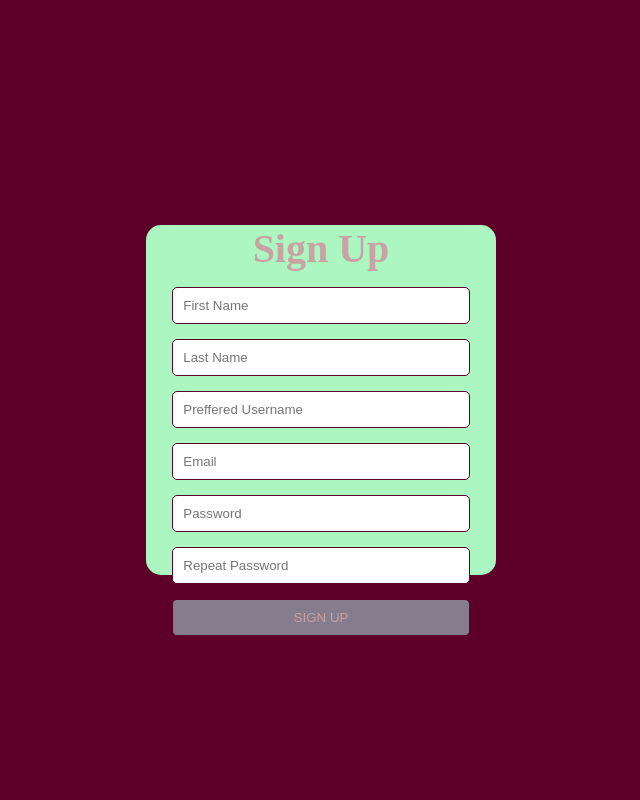
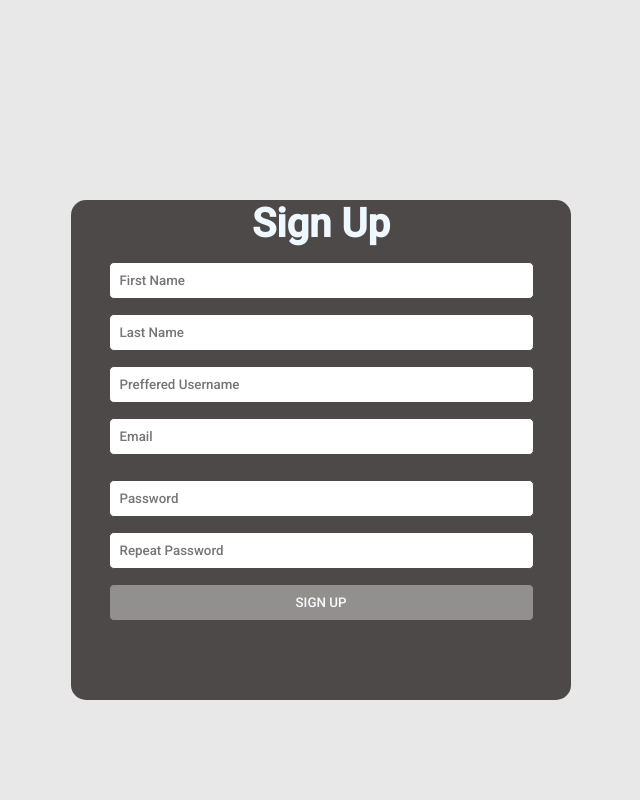
Before and after one commit to MaskoMasko/tesitng, a Python web app: template templates/signup.html in a window 1280 px wide. Shown: the whole page, without its empty margins (319-959 px from the left). Run offline with Jinja, Linux system fonts and the light colour scheme; the template is opened without the code that fills it, so the values that code supplies are empty.

Commit message:
Update signup.css

```diff
--- a/static/css/signup.css
+++ b/static/css/signup.css
@@ -1,29 +1,41 @@
 *{
     padding: 0%;
     margin: 0%;
+    font-family: 'Roboto', sans-serif;
     box-sizing: border-box;
-    color: rgb(201, 162, 162);
+    color: rgb(77, 73, 73);
 }
 html{
-    background: rgb(92,0,41);
+    background-color: rgb(233, 232, 232);
 }
 .sve-kont{
     height: 100vh;
     display: flex;
+    flex-direction: column;
     justify-content: center;
     align-items: center;
 }
 .login-kont{
-    width: 350px;
-    height: 350px;
-    background-color: #ACF7C1;
+    width: 500px;
+    height: 500px;
+    background-color: rgb(77, 73, 73);
     border-radius: 15px;
     text-align: center;
     display: flex;
     flex-direction: column;
 }
 .login-kont h1{
+    color: aliceblue;
     font-size: 40px;
+}
+.err{
+    height: 100px;
+    width: 400px;
+    font-size: 20px;
+    text-align:center;
+}
+.err h3{
+    font-weight: 100;
 }
 input, button{
     width: 85%;
@@ -32,11 +44,17 @@ input, button{
     padding: 10px;
     margin-top: 15px;
     border-radius: 5px;
-    border: 1px solid rgb(92,0,41);
-    outline-color: rgb(92,0,41);
+    border: 1px solid rgb(77, 73, 73);
+    outline-color: rgb(77, 73, 73);
 }
 button{
     cursor: pointer;
     margin-bottom: 20px;
-    background-color: #857C8D;
+    background-color: rgb(146, 143, 143);
+    color: rgb(249, 252, 255);
 }
+.pass-err{
+    color: aliceblue;
+    margin-top: 10px;
+    font-weight: 100;
+}
```
